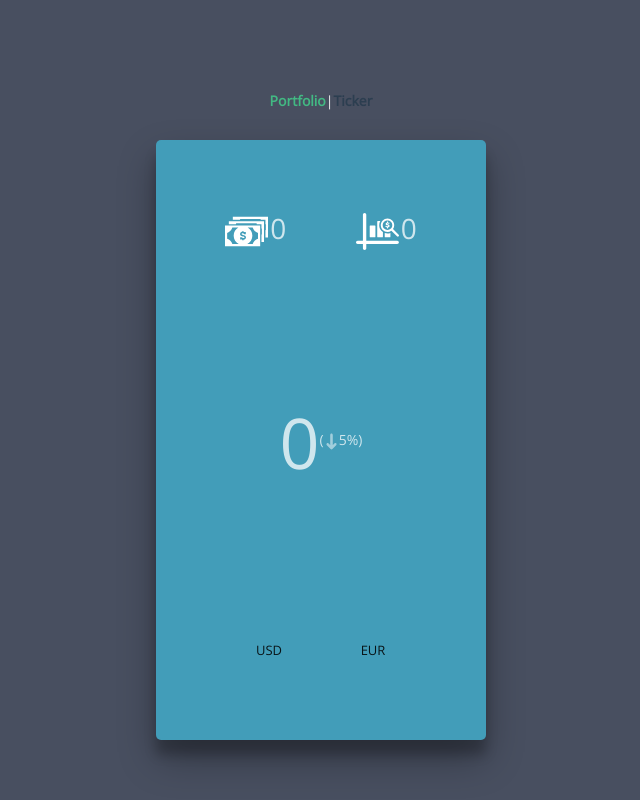
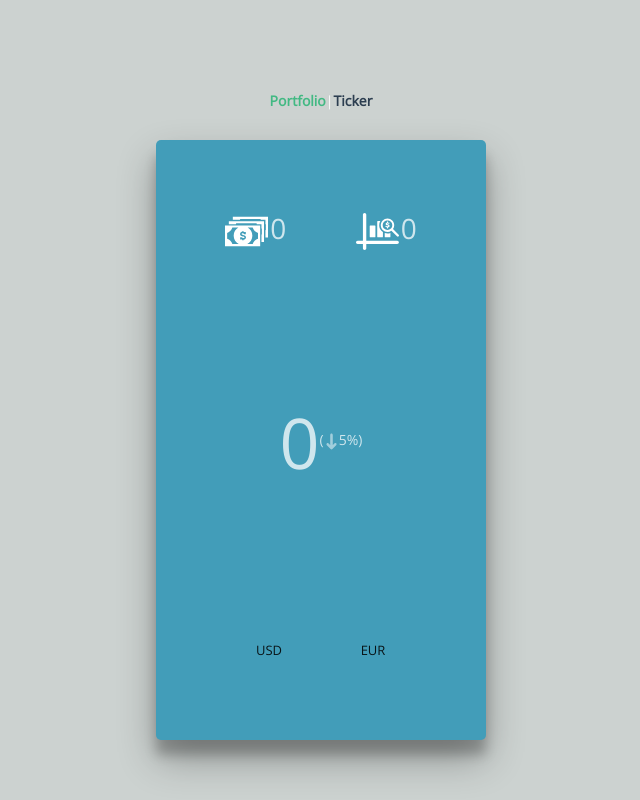
Before and after one commit to david-daly/vue-pwa-crypto-tracker, a Vue app: page / in a window 1280 px wide. Shown: the whole page, without its empty margins (319-959 px from the left). Built offline with nearby package versions, Linux system fonts and the light colour scheme; no server answers.

Commit message:
update app background color

```diff
--- a/src/App.vue
+++ b/src/App.vue
@@ -55,7 +55,7 @@ a {
   flex-direction: column;
   justify-content: center;
   align-items: center;
-  background-color: #484F60;
+  background-color: #ccd2d0;
 }
 
 </style>
```
